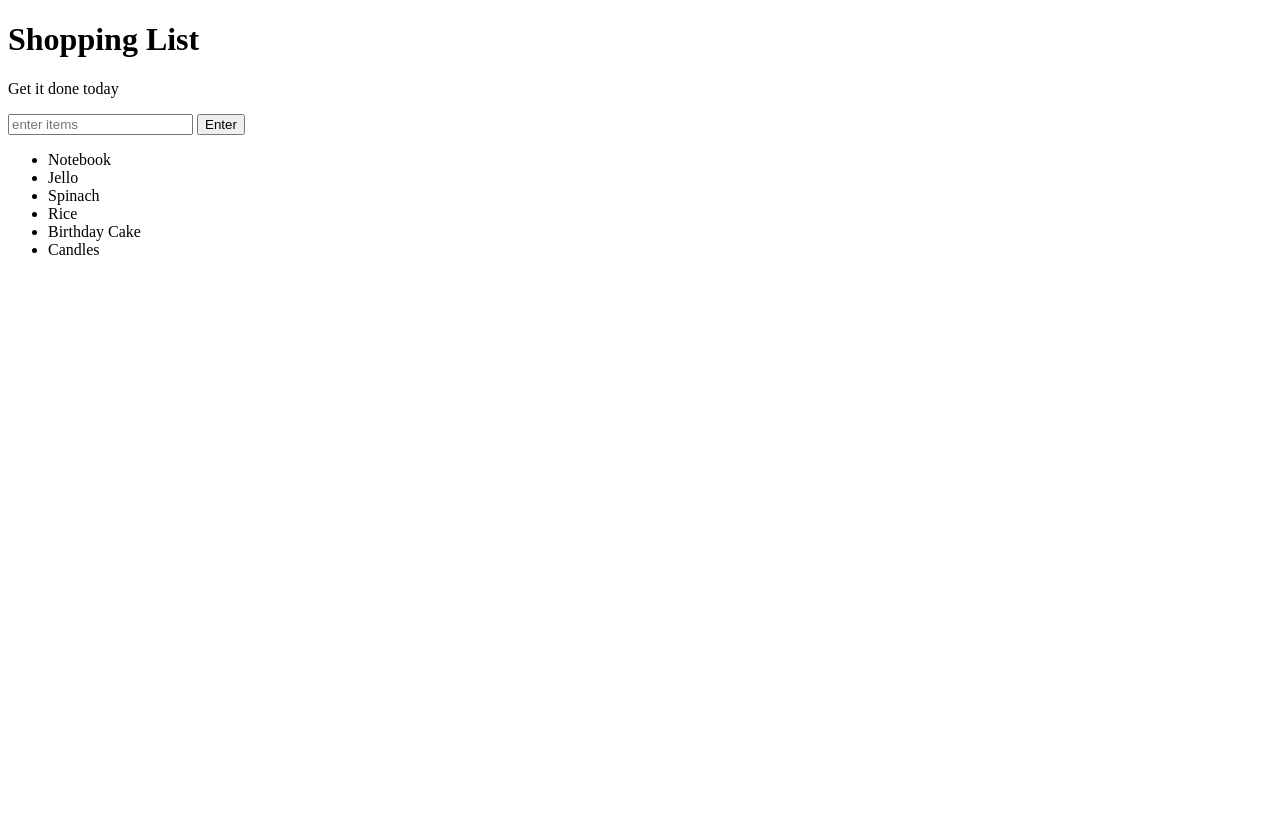
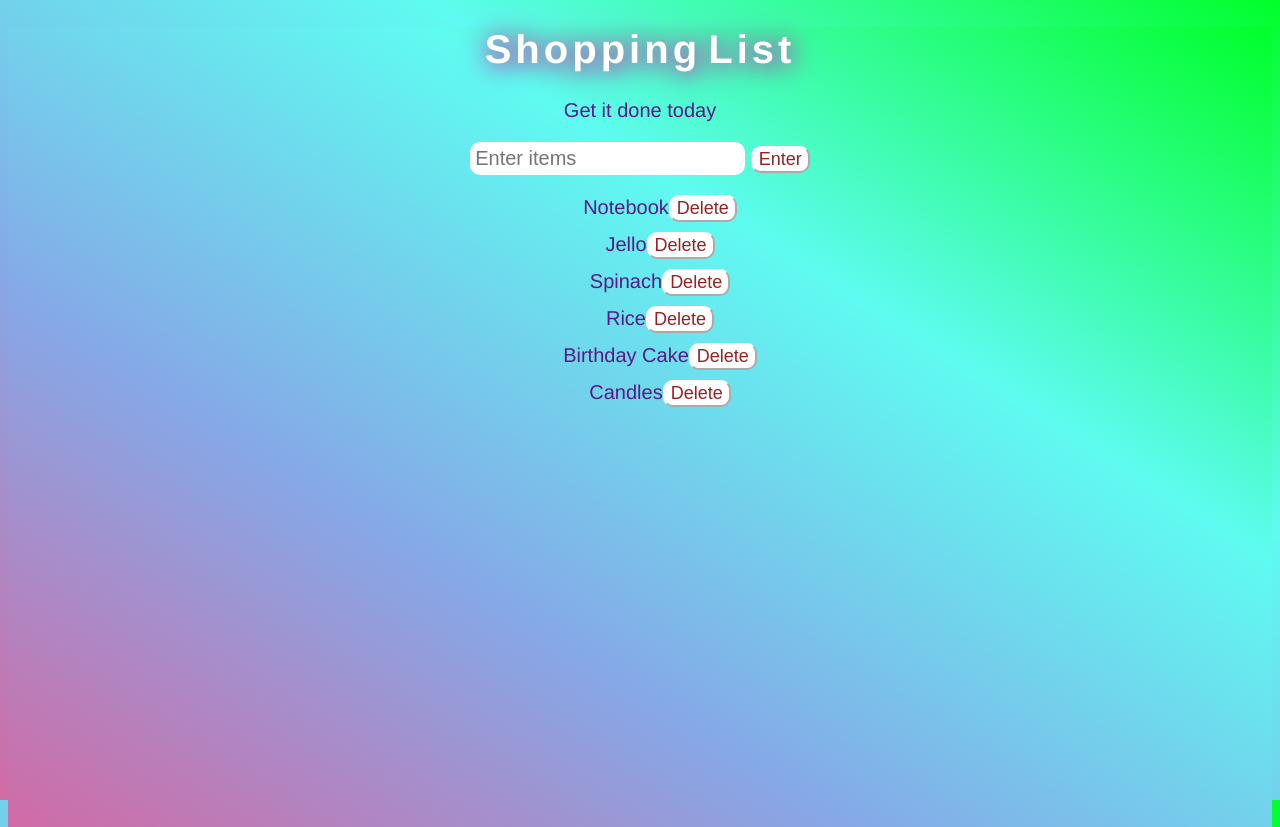
Before and after one commit to ZiyoevaAdiba/DOM-Events-practice, a plain HTML site: page index.html in a window 1280 px wide. Before the commit the page ends 800 px from the top, so only its background shows below. Drawn offline with Linux system fonts and the light colour scheme.

Commit message:
adding styles'

```diff
--- a/index.html
+++ b/index.html
@@ -5,19 +5,22 @@
 	<link rel="stylesheet" type="text/css" href="style.css">
 </head>
 <body>
-	<h1>Shopping List</h1>
+	<h1 class="coolTitle">Shopping List</h1>
+	<div id="center">
 		<p id="first">Get it done today</p>
-	<input id="userinput" type="text" placeholder="enter items">
+		<input id="userinput" type="text" placeholder="Enter items">
 		<button id="enter">Enter</button>
 		<ul>
-		<li class="bold red" random="23">Notebook</li>
+			<li class=" red" random="23">Notebook</li>
 			<li>Jello</li>
 			<li>Spinach</li>
 			<li>Rice</li>
 			<li>Birthday Cake</li>
 			<li>Candles</li>
 		</ul>
-	<script type="text/javascript" src="solutionOfOther.js"></script>
+	</div>
+
+	<script type="text/javascript" src="solution.js"></script>
 	<!-- <script type="text/javascript" src="solution.js"></script> -->
 
 </body>
--- a/script.js
+++ b/script.js
@@ -41,7 +41,7 @@ function checkTask(event) {
 // creating buttons for each li element
 function createButton(todo) {
 	var deleteButton = document.createElement("button");
-	deleteButton.appendChild(document.createTextNode("delete"));
+	deleteButton.appendChild(document.createTextNode("Delete"));
 	todo.appendChild(deleteButton);
 }
 
--- a/solution.js
+++ b/solution.js
@@ -5,7 +5,7 @@ var listItems = document.getElementsByTagName("li");
 
 function createButton(li){
 	var bttn = document.createElement("button");
-	bttn.appendChild(document.createTextNode("delete"));
+	bttn.appendChild(document.createTextNode("Delete"));
 	li.appendChild(bttn);
 	bttn.classList.add("deleteItem");
 }
--- a/style.css
+++ b/style.css
@@ -1,21 +1,50 @@
+body, html {
+  height: 100%;
+  background: linear-gradient(to right top, #d16ba5, #86A8E7, #5ffbf1, rgb(0, 255, 42));/*/(#A686D9, #F9F871 ); */
+  font-family: 'Oswald', Helvetica, sans-serif;
+  font-size: 20px;
+  color: rgb(91, 25, 134);
+}
+#center {
+  text-align: center;
+  /* display: flex;
+  justify-content: center; */
+  /* align-items: center; */
+}
+
+ul {
+  list-style-type: none;
+}
+input{
+  border-radius: 10px;
+  padding: 5px;
+  border: white;
+  color: #952323;
+  font-size: 20px;
+}
 .coolTitle {
   text-align: center;
   font-family: 'Oswald', Helvetica, sans-serif;
   font-size: 40px;
-  transform: skewY(-10deg);
   letter-spacing: 4px;
   word-spacing: -8px;
-  color: tomato;
+  color: #fff;
   text-shadow:
-    -1px -1px 0 firebrick,
-    -2px -2px 0 firebrick,
-    -3px -3px 0 firebrick,
-    -4px -4px 0 firebrick,
-    -5px -5px 0 firebrick,
-    -6px -6px 0 firebrick,
-    -7px -7px 0 firebrick,
-    -8px -8px 0 firebrick,
-    -30px 20px 40px dimgrey;
+    3px 3px 20px #ae54b6,
+    -2px 1px 30px #ae54b6;
+}
+
+li{
+  margin: 10px;
+
+}
+
+button {
+  background-color: white;
+  border-radius: 10px;
+  border-color: white;
+  color: #952323;
+  font-size: 18px;
 }
 
 .done {
```
Lines whose indentation alone changed are shown as unchanged.
